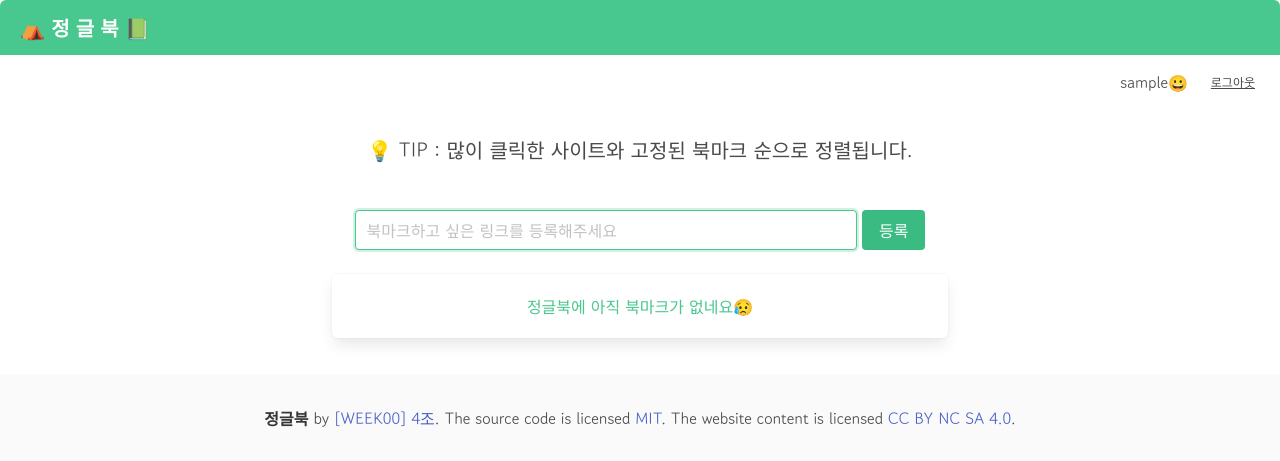
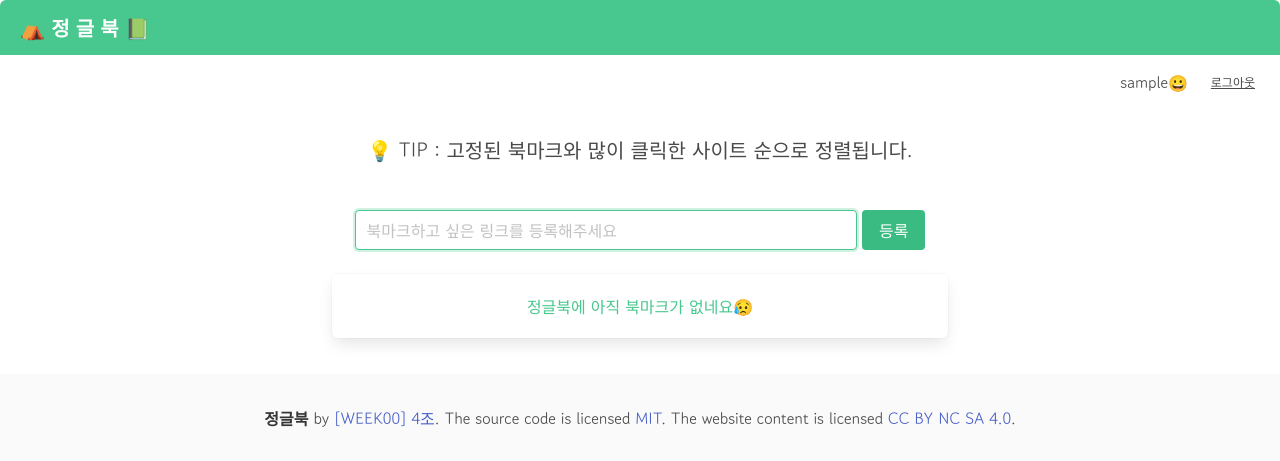
Before and after one commit to chae-y/junglebook, a Flask app: page /main in a window 1280 px wide. Shown: the top 461 px of the page. Run offline with Flask 2, Linux system fonts and the light colour scheme; the visitor is signed in with stand-in values (Sample User, id 1); data that the repository does not hold is empty; some libraries are stand-ins or nearby versions.

Commit message:
main.html 내 텍스트 1개 수정

```diff
--- a/templates/main.html
+++ b/templates/main.html
@@ -234,7 +234,7 @@
                 </div>
             </div>
             <br>
-            <h5 class="subtitle is-5"> 💡 TIP : 많이 클릭한 사이트와 고정된 북마크 순으로 정렬됩니다.</h5><br>
+            <h5 class="subtitle is-5"> 💡 TIP : 고정된 북마크와 많이 클릭한 사이트 순으로 정렬됩니다.</h5><br>
             <input id="post-url" type="text" class="input is-success " onkeyup="keyevent(this);" style="width:40%"
                 placeholder="북마크하고 싶은 링크를 등록해주세요" autofocus>
             <button class="button is-success is-active" id="save_button" onclick="save('{{user_id}}')">등록</button>
```
